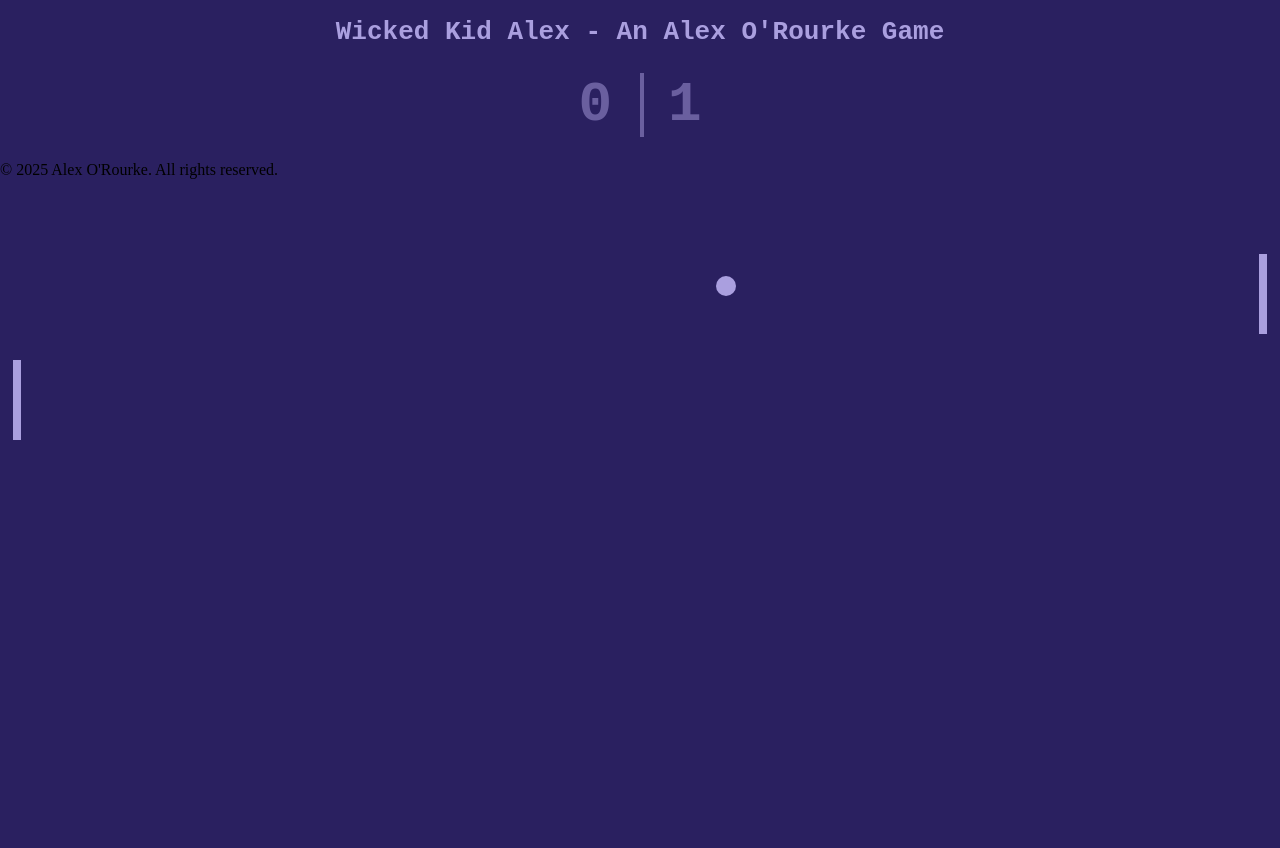
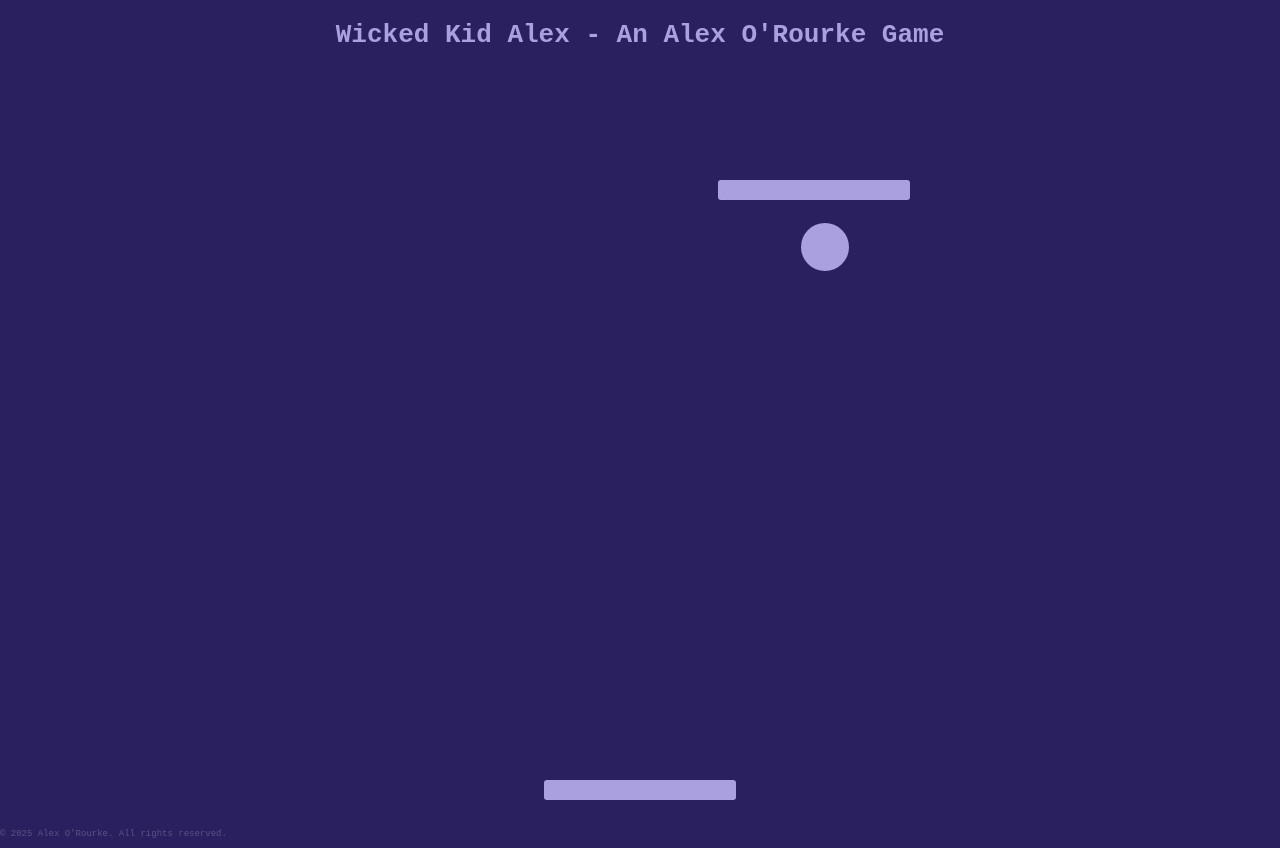
Before and after one commit to Good-Shepherd-Collective/wicked-kid-alex, a plain HTML site: page index.html in a window 1280 px wide. Before the commit the page ends 800 px from the top, so only its background shows below. Drawn offline with Linux system fonts and the light colour scheme.

Commit message:
changing orientation of the ball

```diff
--- a/Ball.js
+++ b/Ball.js
@@ -1,5 +1,5 @@
-const INITIAL_VELOCITY = 0.025
-const VELOCITY_INCREASE = 0.00001
+const INITIAL_VELOCITY = 0.015
+const VELOCITY_INCREASE = 0.000002
 
 export default class Ball {
   constructor(ballElem) {
@@ -28,8 +28,10 @@ export default class Ball {
   }
 
   reset() {
+    // Center horizontally
     this.x = 50
-    this.y = 50
+    // Start at 40% from the top of the game area
+    this.y = 40
     this.direction = { x: 0 }
     while (
       Math.abs(this.direction.x) <= 0.2 ||
@@ -44,15 +46,19 @@ export default class Ball {
   update(delta, paddleRects) {
     this.x += this.direction.x * this.velocity * delta
     this.y += this.direction.y * this.velocity * delta
-    this.velocity += VELOCITY_INCREASE * delta
+
+    // Increase velocity but cap it at a maximum value
+    this.velocity = Math.min(this.velocity + VELOCITY_INCREASE * delta, 0.03)
+
     const rect = this.rect()
+    const gameContainer = document.querySelector('.game-container').getBoundingClientRect()
 
-    if (rect.bottom >= window.innerHeight || rect.top <= 0) {
-      this.direction.y *= -1
+    if (rect.right >= gameContainer.right || rect.left <= gameContainer.left) {
+      this.direction.x *= -1
     }
 
     if (paddleRects.some(r => isCollision(r, rect))) {
-      this.direction.x *= -1
+      this.direction.y *= -1
     }
   }
 }
--- a/Paddle.js
+++ b/Paddle.js
@@ -1,4 +1,4 @@
-const SPEED = 0.02
+const SPEED = 0.008
 
 export default class Paddle {
   constructor(paddleElem) {
@@ -24,7 +24,7 @@ export default class Paddle {
     this.position = 50
   }
 
-  update(delta, ballHeight) {
-    this.position += SPEED * delta * (ballHeight - this.position)
+  update(delta, ballWidth) {
+    this.position += SPEED * delta * (ballWidth - this.position)
   }
 }
--- a/index.html
+++ b/index.html
@@ -37,12 +37,12 @@
             </div>
             <!-- Game elements -->
             <div class="ball" id="ball" aria-label="Game ball"></div>
-            <div class="paddle left" id="player-paddle" aria-label="Player paddle"></div>
-            <div class="paddle right" id="computer-paddle" aria-label="Computer paddle"></div>
+            <div class="paddle top" id="computer-paddle" aria-label="Computer paddle"></div>
+            <div class="paddle bottom" id="player-paddle" aria-label="Player paddle"></div>
         </section>
     </main>
     <footer>
-        <p>&copy; 2025 Alex O'Rourke. All rights reserved.</p>
+        <p style="color: rgba(255, 255, 255, 0.226); font-size: 9px; font-family: monospace;">&copy; 2025 Alex O'Rourke. All rights reserved.</p>
     </footer>
 </body>
 </html>
--- a/script.js
+++ b/script.js
@@ -15,7 +15,7 @@ function update(time) {
   if (lastTime != null) {
     const delta = time - lastTime
     ball.update(delta, [playerPaddle.rect(), computerPaddle.rect()])
-    computerPaddle.update(delta, ball.y)
+    computerPaddle.update(delta, ball.x)
     const hue = parseFloat(
       getComputedStyle(document.documentElement).getPropertyValue("--hue")
     )
@@ -31,15 +31,20 @@ function update(time) {
 
 function isLose() {
   const rect = ball.rect()
-  return rect.right >= window.innerWidth || rect.left <= 0
+  const gameContainer = document.querySelector('.game-container').getBoundingClientRect()
+  return rect.bottom >= gameContainer.bottom || rect.top <= gameContainer.top
 }
 
 function handleLose() {
   const rect = ball.rect()
-  if (rect.right >= window.innerWidth) {
+  const gameContainer = document.querySelector('.game-container').getBoundingClientRect()
+
+  if (rect.bottom >= gameContainer.bottom) {
+    // Ball hit bottom of game container - computer scores
+    computerScoreElem.textContent = parseInt(computerScoreElem.textContent) + 1
+  } else {
+    // Ball hit top of game container - player scores
     playerScoreElem.textContent = parseInt(playerScoreElem.textContent) + 1
-  } else {
-    computerScoreElem.textContent = parseInt(computerScoreElem.textContent) + 1
   }
   ball.reset()
   computerPaddle.reset()
@@ -50,13 +55,17 @@ function handleTouchMove(e) {
   if (!isTouchDevice) return
   e.preventDefault()
   const touch = e.touches[0]
-  playerPaddle.position = (touch.clientY / window.innerHeight) * 100
+  const gameContainer = document.querySelector('.game-container').getBoundingClientRect()
+  const position = Math.max(0, Math.min(100, ((touch.clientX - gameContainer.left) / gameContainer.width) * 100))
+  playerPaddle.position = position
 }
 
 // Handle mouse movement
 function handleMouseMove(e) {
   if (isTouchDevice) return
-  playerPaddle.position = (e.y / window.innerHeight) * 100
+  const gameContainer = document.querySelector('.game-container').getBoundingClientRect()
+  const position = Math.max(0, Math.min(100, ((e.x - gameContainer.left) / gameContainer.width) * 100))
+  playerPaddle.position = position
 }
 
 // Detect touch capability and set up appropriate listeners
@@ -90,4 +99,8 @@ function initializeInputHandlers() {
 
 // Initialize the game
 initializeInputHandlers()
+
+// Set initial player paddle position
+playerPaddle.position = 50
+
 window.requestAnimationFrame(update)
--- a/styles.css
+++ b/styles.css
@@ -15,23 +15,33 @@ background-color: var(--background-color);
 overflow: hidden;
 }
 
+.game-container {
+position: relative;
+width: 100%;
+height: calc(100vh - 150px);
+margin-top: 120px;
+overflow: hidden;
+}
+
 .paddle {
 --position: 50;
 
 position: absolute;
 background-color: var(--foreground-color);
-width: 1vh;
-height: 10vh;
-top: calc(var(--position) * 1vh);
-transform: translateY(-50%);
+width: 15vw;
+height: 2.5vh;
+left: calc(var(--position) * 1vw);
+transform: translateX(-50%);
+z-index: 10;
+border-radius: 3px;
 }
 
-.paddle.left {
-left: 1vw;
+.paddle.top {
+top: 10px;
 }
 
-.paddle.right {
-right: 1vw;
+.paddle.bottom {
+bottom: 20px;
 }
 
 .ball{
@@ -43,8 +53,8 @@ width: 1vh;
 height: 10vh;
 left: calc(var(--x) * 1vw);
 top: calc(var(--y) * 1vh);
-width: 2.5vh;
-height: 2.5vh;
+width: 6vh;
+height: 6vh;
 border-radius: 50%;
 transform: translate(-50%, -50%);
 }
@@ -52,19 +62,21 @@ transform: translate(-50%, -50%);
 .score {
     display: flex;
     justify-content: center;
-font-weight:800;
-color: var(--foreground-color);
-font-size: 7vh;
-font-family: monospace;
-
+    font-weight: 800;
+    color: var(--foreground-color);
+    font-size: 5vh;
+    font-family: monospace;
+    position: absolute;
+    top: -90px;
+    width: 100%;
 }
 
-.score > *{
+.score > * {
     flex-grow: 1;
     flex-basis: 0;
-padding: 0 1vh;
-margin: 1vh;
-opacity: .5;
+    padding: 0 1vh;
+    margin: 1vh;
+    opacity: .7;
 }
 
 .score > :first-child {
@@ -73,8 +85,10 @@ opacity: .5;
     padding-right: 3.5vh;
 }
 
-.title{
+.title {
     color: var(--foreground-color);
     font-family: monospace;
     text-align: center;
+    margin-top: 20px;
+    margin-bottom: 10px;
 }
```
